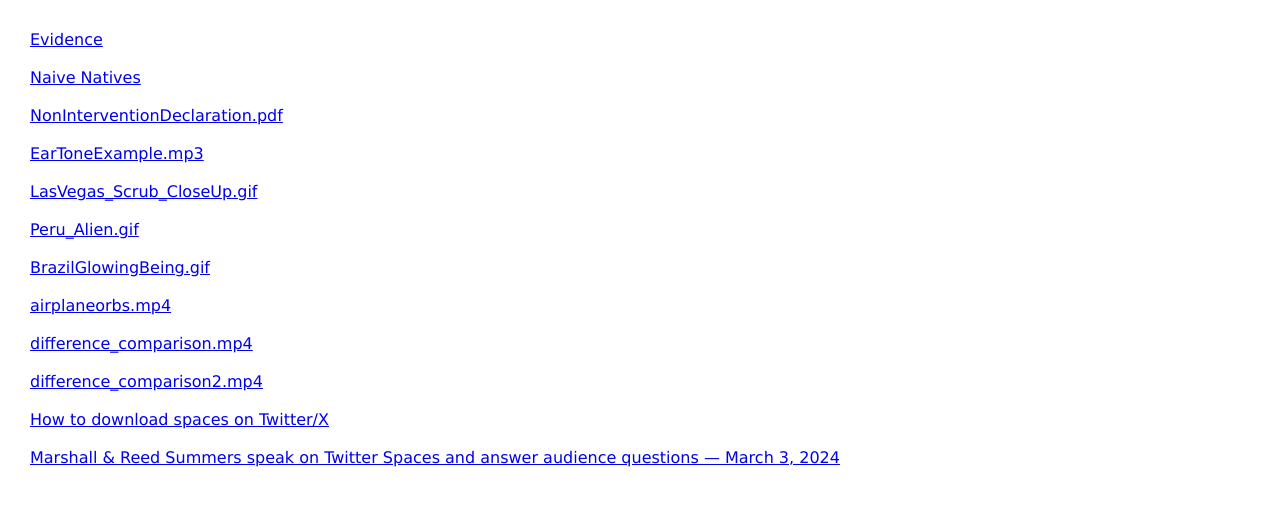
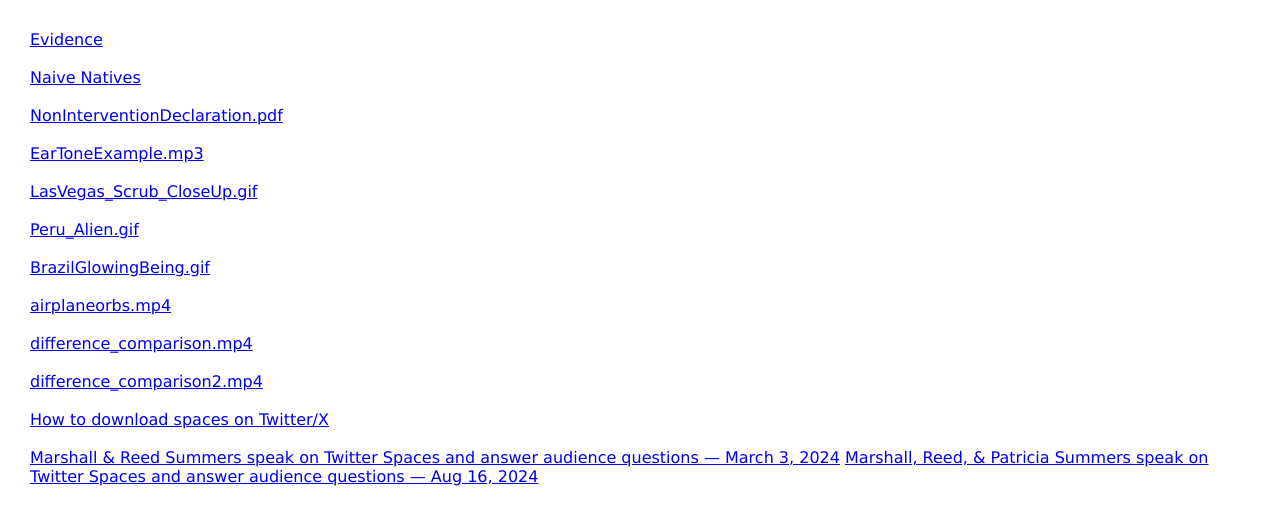
Before and after one commit to ophello/ufotwitter, a plain HTML site: page index.html in a window 1280 px wide. Drawn offline with Linux system fonts and the light colour scheme.

Commit message:
Update index.html

```diff
--- a/index.html
+++ b/index.html
@@ -12,7 +12,7 @@
     <a href="difference_comparison2.mp4">difference_comparison2.mp4</a><br><br>
     <a href="spacesdownload.html">How to download spaces on Twitter/X</a><br><br>
     <a href="spaces/TwitterSpace_240327_MarshallAndReedSummers.mp3">Marshall & Reed Summers speak on Twitter Spaces and answer audience questions — March 3, 2024</a>
-
+    <a href="spaces/TwitterSpace_240816_Marshall-Reed-Patricia-Summers.m4a">Marshall, Reed, & Patricia Summers speak on Twitter Spaces and answer audience questions — Aug 16, 2024</a>
     <br><br>
   </body>
 </html>
```
